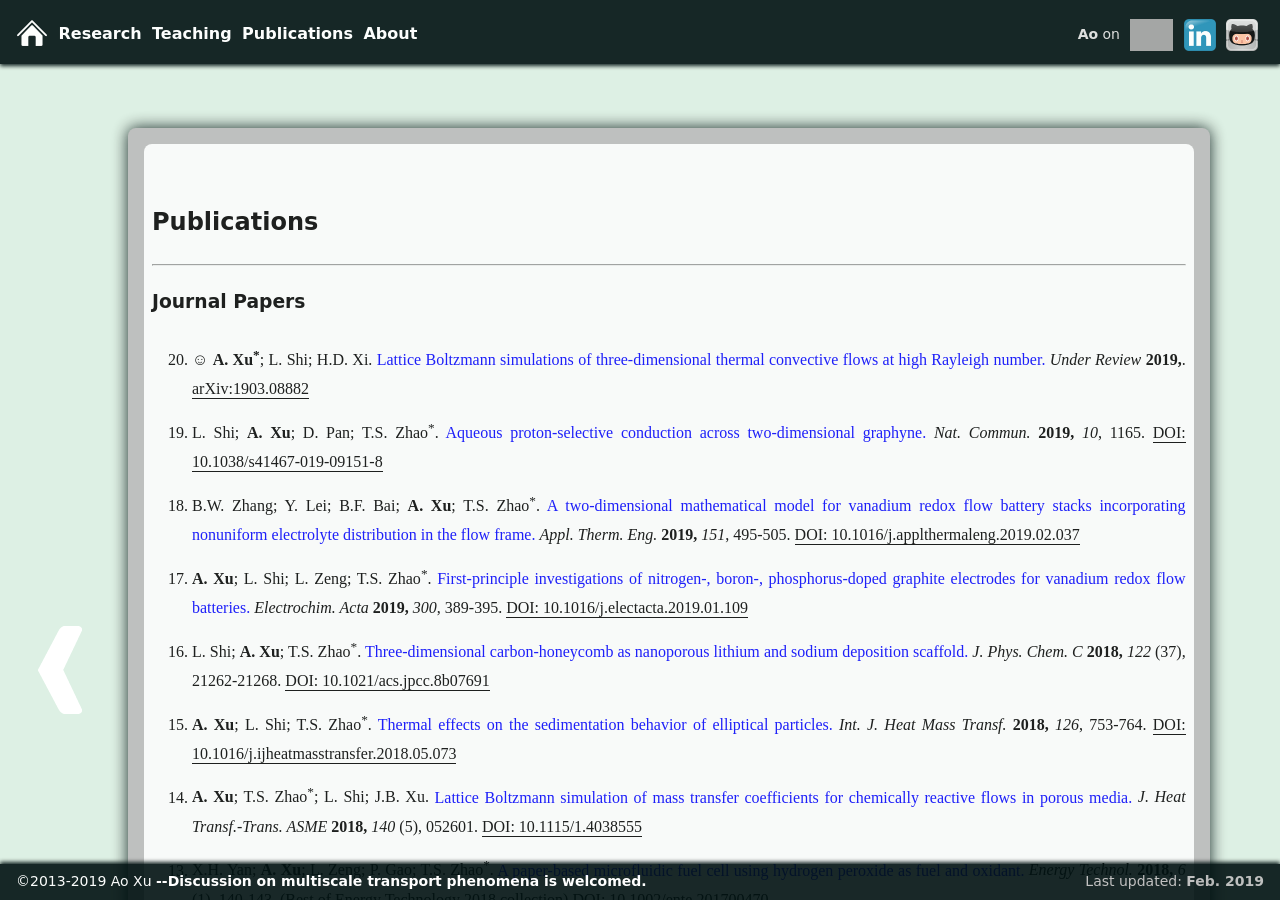
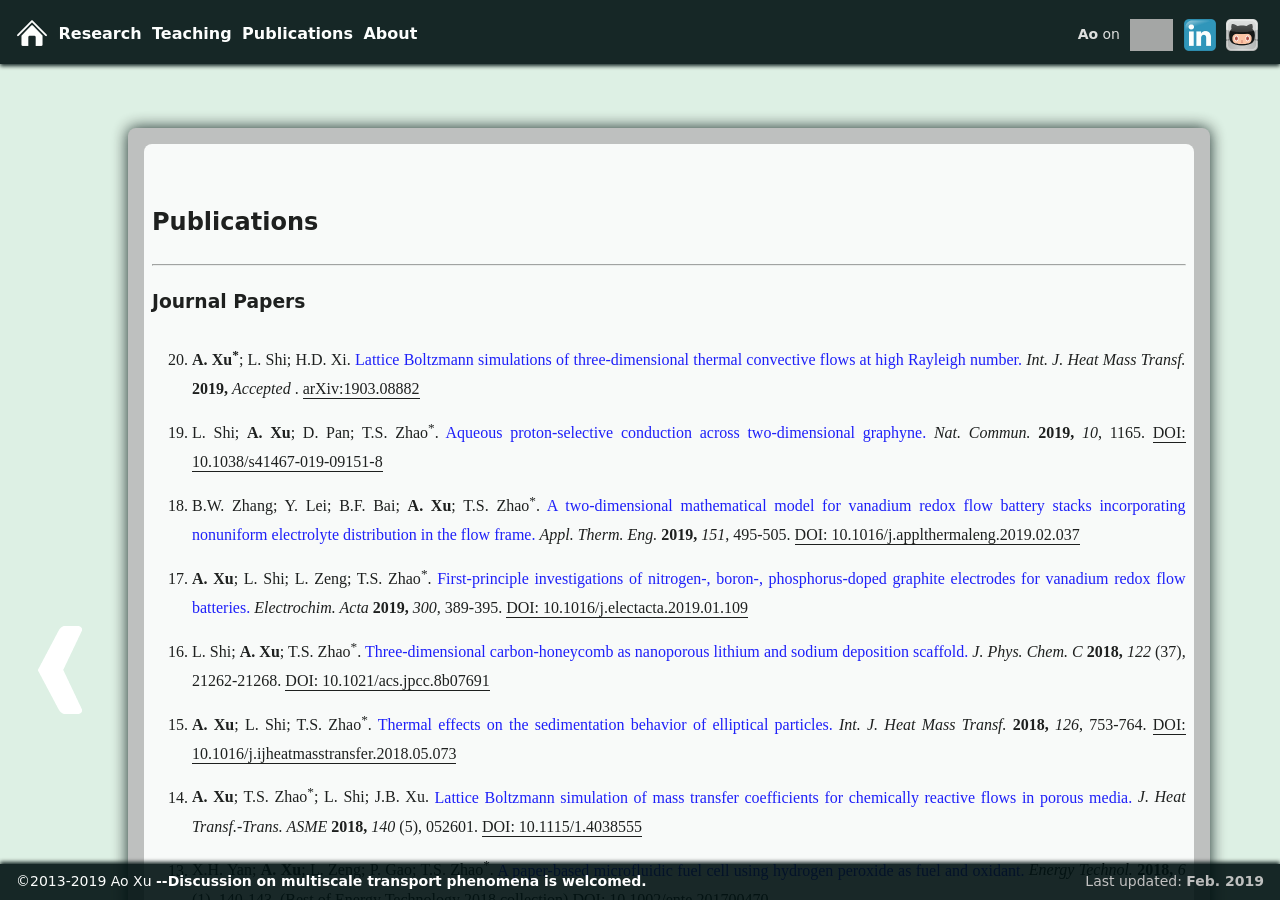
Before and after one commit to xuaoxiqi/xuaoxiqi.github.io, a Jekyll site: the page built from publications.html, in a window 1280 px wide and 900 px high. Built offline with Jekyll 4.4.1, drawn with Linux system fonts in a browser that asks for light colours; some web fonts are replaced; grey boxes are pictures that could not be loaded.

Commit message:
update publication

```diff
--- a/about.html
+++ b/about.html
@@ -19,8 +19,8 @@ title: About
 He received his bachelor's degree in Theoretical and Applied Mechanics from University of Science and Technology of China (USTC) in 2013,
 and PhD degree in Mechanical Engineering from Hong Kong University of Science and Technology (HKUST) in 2017.
 Dr. Xu's research is focused on numerical modeling and simulation of complex transport phenomena with emphasis on fluid flows and heat transfer.
-He has published 19 papers in various prestigious journals, among which 8 papers as first author.
-These papers have collectively received more than 310 citations and earned Dr. Xu an h-index of 11 (Google Scholar).
+He has published 20 papers in various prestigious journals, among which 9 papers as first author.
+These papers have collectively received more than 350 citations and earned Dr. Xu an h-index of 11 (Google Scholar).
 In the international community, Dr. Xu serves as Managing Editor of <i>International Journal of Heat and Mass Transfer</i> (Elsevier) and served as Managing Editor of <i>Applied Thermal Engineering</i> (Elsevier).
 </p>
 
@@ -31,7 +31,7 @@ In the international community, Dr. Xu serves as Managing Editor of <i>Internati
 2017年10月至2018年10月于香港科技大学任职Research Associate，
 2018年10月入职西北工业大学航空学院流体力学系。
 徐博士致力于复杂流动与传热的格子玻尔兹曼模拟，
-在国际权威学术期刊发表SCI论文19篇（其中第一作者论文8篇），SCI引用250余次（其中他引230余次），h-因子为10。
+在国际权威学术期刊发表SCI论文20篇（其中第一作者论文9篇），SCI引用280余次（其中他引260余次），h-因子为10。
 在国际学术界，徐博士担任《International Journal of Heat and Mass Transfer》常务编辑，曾任《Applied Thermal Engineering》常务编辑。
 </p>
 
--- a/publications.html
+++ b/publications.html
@@ -20,9 +20,9 @@ title: Publications
     <ol reversed="reversed">
 
         <!--020-->
-        <li class="liPublications">&#9786 <b>A. Xu<sup>*</sup></b>; L. Shi; H.D. Xi.
+        <li class="liPublications"><b>A. Xu<sup>*</sup></b>; L. Shi; H.D. Xi.
         <a class="publications" href="./publications/020_arXiv2019.pdf">Lattice Boltzmann simulations of three-dimensional thermal convective flows at high Rayleigh number.</a>
-        <i>Under Review</i> <b>2019,</b>.
+        <i>Int. J. Heat Mass Transf.</i> <b>2019,</b> <i>Accepted</i> .
         <a href="https://arxiv.org/abs/1903.08882" target="_blank">arXiv:1903.08882</a>
         </li>
 
```
